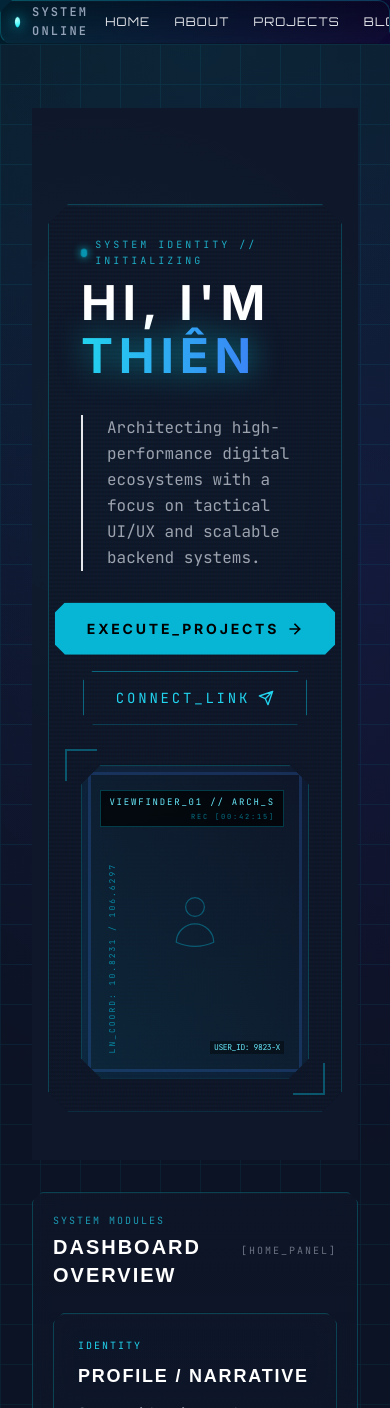
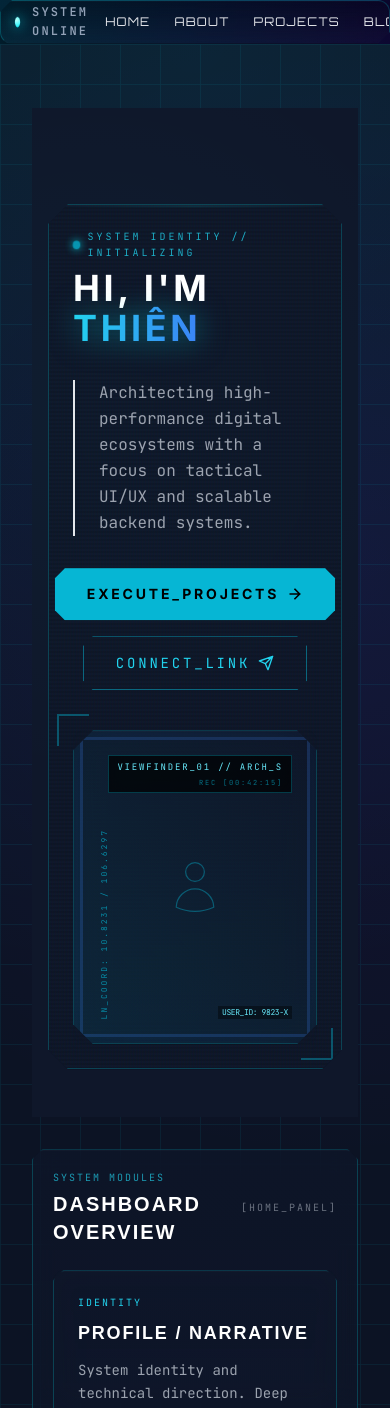
Before and after one commit to ThienHN0910/Personal-Portfolio, a Vue app in the folder fe/: page / in a window 390 px wide. Shown: the top 1408 px of the page. Built offline with nearby package versions, Linux system fonts and the light colour scheme; no server answers.

Commit message:
style(hero): refine layout and spacing for improved responsiveness and visual hierarchy

```diff
--- a/fe/src/components/sections/HeroSection.vue
+++ b/fe/src/components/sections/HeroSection.vue
@@ -1,23 +1,20 @@
 <template>
   <section class="hero relative min-h-[70vh] flex items-center pt-24 pb-12 overflow-hidden">
-    <!-- Background Layer (Local to Hero if needed) -->
     <div class="hero__bg pointer-events-none absolute inset-0 z-0 opacity-20 bg-[radial-gradient(circle_at_20%_30%,rgba(0,242,255,0.15),transparent_50%)]" />
 
-    <div class="container relative z-10 mx-auto px-6">
-      <div class="hero__container glass-panel cut-corners p-8 md:p-12 bg-surface-glass border border-border-cyan/30 backdrop-blur-xl relative overflow-hidden">
-        <!-- Scanline decorative effect -->
+    <div class="container relative z-10 mx-auto px-4 sm:px-6">
+      <div class="hero__container glass-panel cut-corners p-6 md:p-12 bg-surface-glass border border-border-cyan/30 backdrop-blur-xl relative overflow-hidden">
         <div class="absolute inset-0 pointer-events-none bg-[linear-gradient(rgba(18,16,16,0)_50%,rgba(0,0,0,0.1)_50%),linear-gradient(90deg,rgba(255,0,0,0.02),rgba(0,255,0,0.01),rgba(0,0,255,0.02))] bg-[size:100%_4px,3px_100%] z-0"></div>
 
-        <div class="grid grid-cols-1 md:grid-cols-12 gap-10 items-center relative z-10">
+        <div class="grid grid-cols-1 md:grid-cols-12 gap-10 xl:gap-16 items-center relative z-10">
 
-          <!-- Content Side -->
-          <div class="md:col-span-7 space-y-8">
+          <div class="md:col-span-7 space-y-8 min-w-0">
             <div class="space-y-2">
               <div class="font-mono text-[10px] tracking-[0.3em] text-cyan-400 uppercase opacity-80 flex items-center gap-2">
                 <span class="w-2 h-2 bg-cyan-500 rounded-full animate-pulse shadow-[0_0_8px_#00f2ff]"></span>
                 System Identity // Initializing
               </div>
-              <h1 class="hero__title font-display-os text-5xl md:text-6xl lg:text-7xl text-white uppercase tracking-[0.12em] leading-[1.1]">
+              <h1 class="hero__title font-display-os text-4xl sm:text-5xl md:text-5xl lg:text-6xl xl:text-7xl text-white uppercase tracking-[0.1em] xl:tracking-[0.12em] leading-[1.1] break-words">
                 {{ data.heroTitle || "HI, I'M" }}
                 <br />
                 <span class="text-transparent bg-clip-text bg-gradient-to-r from-cyan-400 to-blue-500 drop-shadow-[0_0_15px_rgba(0,242,255,0.5)]">
@@ -52,10 +49,8 @@
             </div>
           </div>
 
-          <!-- Image Side -->
-          <div class="md:col-span-5 flex justify-center md:justify-end">
-            <div class="relative w-full max-w-[340px]">
-              <!-- Decorative Frame Elements -->
+          <div class="md:col-span-5 flex justify-center md:justify-end w-full">
+            <div class="relative w-full max-w-[280px] sm:max-w-[320px] xl:max-w-[340px]">
               <div class="absolute -top-4 -left-4 w-8 h-8 border-t-2 border-l-2 border-cyan-500/40 z-20"></div>
               <div class="absolute -bottom-4 -right-4 w-8 h-8 border-b-2 border-r-2 border-cyan-500/40 z-20"></div>
 
@@ -74,7 +69,6 @@
                   </svg>
                 </div>
 
-                <!-- Telemetry Overlays -->
                 <div class="absolute top-6 right-6 px-2 py-1 bg-black/70 backdrop-blur-md border border-cyan-500/30 text-[9px] font-mono tracking-[0.2em] text-cyan-300 z-20 flex flex-col items-end">
                   <span>VIEWFINDER_01 // ARCH_S</span>
                   <span class="text-[7px] text-cyan-500/60 mt-0.5">REC [00:42:15]</span>
@@ -98,11 +92,6 @@
 </template>
 
 <script setup lang="ts">
-/**
- * HeroSection.vue
- * Part of THIEN.OS Portfolio System
- * Refactored for Cyber Tactical OS Design System
- */
 interface HomeData {
   heroTitle: string
   heroSubtitle: string
```
